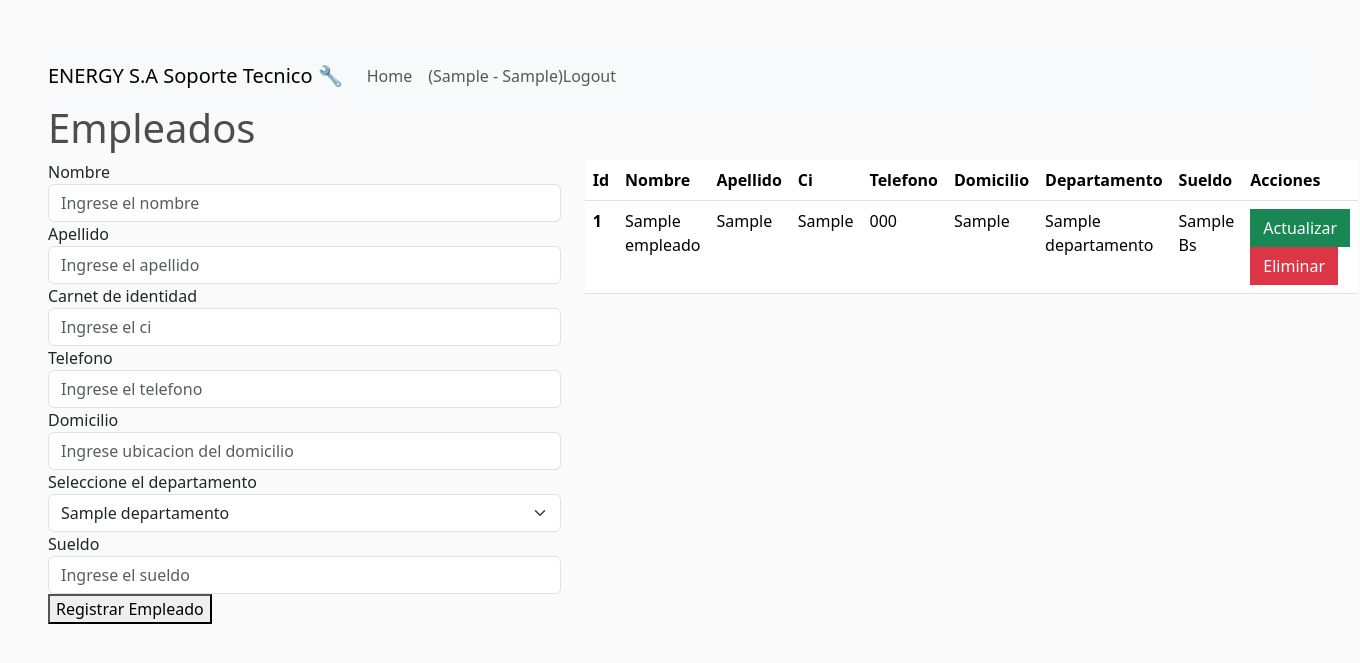
After one commit to IdenTiclla/django-energy, a Django app: page /empleados in a window 1360 px wide. The commit adds this page. Shown: the top 663 px of the page. Run offline with Django 4.2, Linux system fonts and the light colour scheme; a user stored in the database is signed in; tables that the repository leaves empty hold one stand-in row (values such as "Sample post").

Commit message:
gestionar empleados

```diff
--- a/departamentos/models.py
+++ b/departamentos/models.py
@@ -4,7 +4,7 @@ from django.db import models
 
 
 class Departamento(models.Model):
-    nombre = models.CharField(max_length=50)
+    nombre = models.CharField(max_length=50, unique=True)
     ubicacion = models.CharField(max_length=50)
 
     fecha_creacion = models.DateField(auto_now=True)
--- a/empleados/models.py
+++ b/empleados/models.py
@@ -6,7 +6,7 @@ from departamentos.models import Departamento
 class Empleado(models.Model):
     nombre = models.CharField(max_length=50)
     apellido = models.CharField(max_length=50)
-    ci = models.CharField(max_length=50)
+    ci = models.CharField(max_length=50, unique=True)
     telefono = models.CharField(max_length=50)
     domicilio = models.CharField(max_length=50)
     sueldo = models.CharField(max_length=50)
--- /dev/null
+++ b/empleados/urls.py
@@ -0,0 +1,12 @@
+from django.urls import path
+
+from . import views
+
+urlpatterns = [
+    # path('', views.index),
+    path('empleados', views.empleados),
+
+    path("empleados/update/<int:id_empleado>", views.actualizar_empleado),
+    path("empleados/delete/<int:id_empleado>", views.eliminar_empleado)
+
+]
--- a/empleados/views.py
+++ b/empleados/views.py
@@ -1,3 +1,88 @@
 from django.shortcuts import render
 
 # Create your views here.
+
+
+from django.shortcuts import render, redirect
+
+from django.contrib import messages
+
+from empleados.models import Empleado
+from departamentos.models import Departamento
+# Create your views here.
+
+def empleados(request):
+    if request.method == "GET":
+        empleados = Empleado.objects.all()
+        departamentos = Departamento.objects.all()
+        return render(request, "empleados/empleados.html", {
+            'empleados': empleados,
+            'departamentos': departamentos
+        })
+
+    elif request.method == "POST":
+        print(request.POST)
+        nombre = request.POST['nombre']
+        apellido = request.POST['apellido']
+        ci = request.POST['ci']
+        telefono = request.POST['telefono']
+        domicilio = request.POST['domicilio']
+        sueldo = request.POST['sueldo']
+
+        departamento_id = request.POST['departamento_id']
+        departamento = Departamento.objects.get(id=departamento_id)
+
+        empleado = Empleado.objects.filter(nombre=nombre, apellido=apellido, ci=ci)
+        if empleado:
+            messages.add_message(request=request, level=messages.SUCCESS, message="Empleado ya existe")
+            return redirect('/empleados')
+        else:
+            empleado = Empleado(nombre=nombre, apellido=apellido, ci=ci, telefono=telefono, domicilio=domicilio, sueldo=sueldo, departamento=departamento)
+            empleado.save()
+            messages.add_message(request=request, level=messages.SUCCESS, message="Empleado agregado correctamente!")
+            return redirect('/empleados')
+
+
+def actualizar_empleado(request, id_empleado):
+    empleado = Empleado.objects.get(id=id_empleado)
+    departamentos = Departamento.objects.all()
+
+    if request.method == "GET":
+        return render(request, "empleados/actualizar_empleado.html", {
+            'empleado': empleado,
+            'departamentos': departamentos
+        })
+
+    elif request.method == "POST":
+
+        nombre = request.POST['nombre']
+        apellido = request.POST['apellido']
+        ci = request.POST['ci']
+        telefono = request.POST['telefono']
+        domicilio = request.POST['domicilio']
+        sueldo = request.POST['sueldo']
+
+        departamento_id = request.POST['departamento_id']
+        departamento = Departamento.objects.get(id=departamento_id)
+
+        empleado.nombre = nombre
+        empleado.apellido = apellido
+        empleado.ci = ci
+        empleado.telefono = telefono
+        empleado.domicilio = domicilio
+        empleado.sueldo = sueldo
+
+        empleado.departamento = departamento
+
+        empleado.save()
+        messages.add_message(request=request, level=messages.SUCCESS, message="Empleado Actualizado exitosamente!")
+        return redirect('/empleados')
+
+
+def eliminar_empleado(request, id_empleado):
+    empleado = Empleado.objects.get(id=id_empleado)
+    empleado.delete()
+
+    messages.add_message(request=request, level=messages.SUCCESS, message="Empleado Eliminado exitosamente!")
+
+    return redirect("/empleados")
--- a/myproject/urls.py
+++ b/myproject/urls.py
@@ -21,5 +21,7 @@ urlpatterns = [
     path("", include('autenticacion.urls')),
     #
     path("", include('departamentos.urls')),
+    path("", include('empleados.urls')),
+
 
 ]
--- /dev/null
+++ b/templates/empleados/empleados.html
@@ -0,0 +1,136 @@
+{% extends 'layouts/base.html' %}
+
+{% block content %}
+<h1>Empleados</h1>
+<div class="row">
+  <div class="col-md-5">
+    <form action="/empleados" method="post">
+      {% csrf_token %}
+
+      <div class="form-group">
+        <label for="nombre">Nombre</label>
+        <input
+          type="text"
+          class="form-control"
+          id="nombre"
+          name="nombre"
+          placeholder="Ingrese el nombre"
+        />
+      </div>
+
+      <div class="form-group">
+        <label for="nombre">Apellido</label>
+        <input
+          type="text"
+          class="form-control"
+          id="apellido"
+          name="apellido"
+          placeholder="Ingrese el apellido"
+        />
+      </div>
+
+
+      <div class="form-group">
+        <label for="nombre">Carnet de identidad</label>
+        <input
+          type="number"
+          class="form-control"
+          id="ci"
+          name="ci"
+          placeholder="Ingrese el ci"
+        />
+      </div>
+
+
+      <div class="form-group">
+        <label for="nombre">Telefono</label>
+        <input
+          type="number"
+          class="form-control"
+          id="telefono"
+          name="telefono"
+          placeholder="Ingrese el telefono"
+        />
+      </div>
+
+      <div class="form-group">
+        <label for="nombre">Domicilio</label>
+        <input
+          type="text"
+          class="form-control"
+          id="domicilio"
+          name="domicilio"
+          placeholder="Ingrese ubicacion del domicilio"
+        />
+      </div>
+
+      <div class="form-group">
+        <label for="sueldo">Seleccione el departamento</label>
+        <select name="departamento_id" class="form-select"  aria-label="Default select example">
+          {% for departamento in departamentos %}
+            <option value="{{departamento.id}}">{{departamento.nombre}}</option>
+          {% endfor %}
+        </select>
+      </div>
+
+      <div class="form-group">
+        <label for="nombre">Sueldo</label>
+        <input
+          type="number"
+          class="form-control"
+          id="sueldo"
+          name="sueldo"
+          placeholder="Ingrese el sueldo"
+        />
+      </div>
+
+
+      <button type="submit">Registrar Empleado</button>
+    </form>
+  </div>
+  <div class="col-md-7">
+    {% if empleados|length > 0 %}
+        <table class="table">
+            <thead>
+              <tr>
+                <th scope="col">Id</th>
+                <th scope="col">Nombre</th>
+                <th scope="col">Apellido</th>
+                <th scope="col">Ci</th>
+                <th scope="col">Telefono</th>
+                <th scope="col">Domicilio</th>
+                <th scope="col">Departamento</th>
+                <th scope="col">Sueldo</th>
+                <th scope="col">Acciones</th>
+
+
+              </tr>
+            </thead>
+            <tbody>
+              {% for empleado in empleados %}
+              <tr>
+                  <th scope="row">{{empleado.id}}</th>
+                  <td>{{empleado.nombre}}</td>
+                  <td>{{empleado.apellido}}</td>
+                  <td>{{empleado.ci}}</td>
+                  <td>{{empleado.telefono}}</td>
+                  <td>{{empleado.domicilio}}</td>
+                  <td>{{empleado.departamento.nombre}}</td>
+                  <td>{{empleado.sueldo}} Bs</td>
+
+                  <td>
+                    <a href="/empleados/update/{{empleado.id}}" class="btn btn-success">Actualizar</a>
+                    <a href="/empleados/delete/{{empleado.id}}" class="btn btn-danger confirmation">Eliminar</a>
+                  </td>
+
+                </tr>
+              {% endfor %}
+            </tbody>
+          </table>
+    {% else%}
+        <h1>No hay Empleados registrados!</h1>
+    {% endif %}
+
+  </div>
+</div>
+{% endblock %}
--- a/templates/partials/_navbar.html
+++ b/templates/partials/_navbar.html
@@ -24,7 +24,7 @@
       </li>
 
       <li class="nav-item">
-        <a class="nav-link" href="#">Gestionar Personas</a>
+        <a class="nav-link" href="/empleados">Gestionar Empleados</a>
       </li>
 
       <li class="nav-item">
```
Also changed, not shown: templates/empleados/actualizar_empleado.html (added, +98 -0 lines), templates/index.html (+3 -31 lines).
